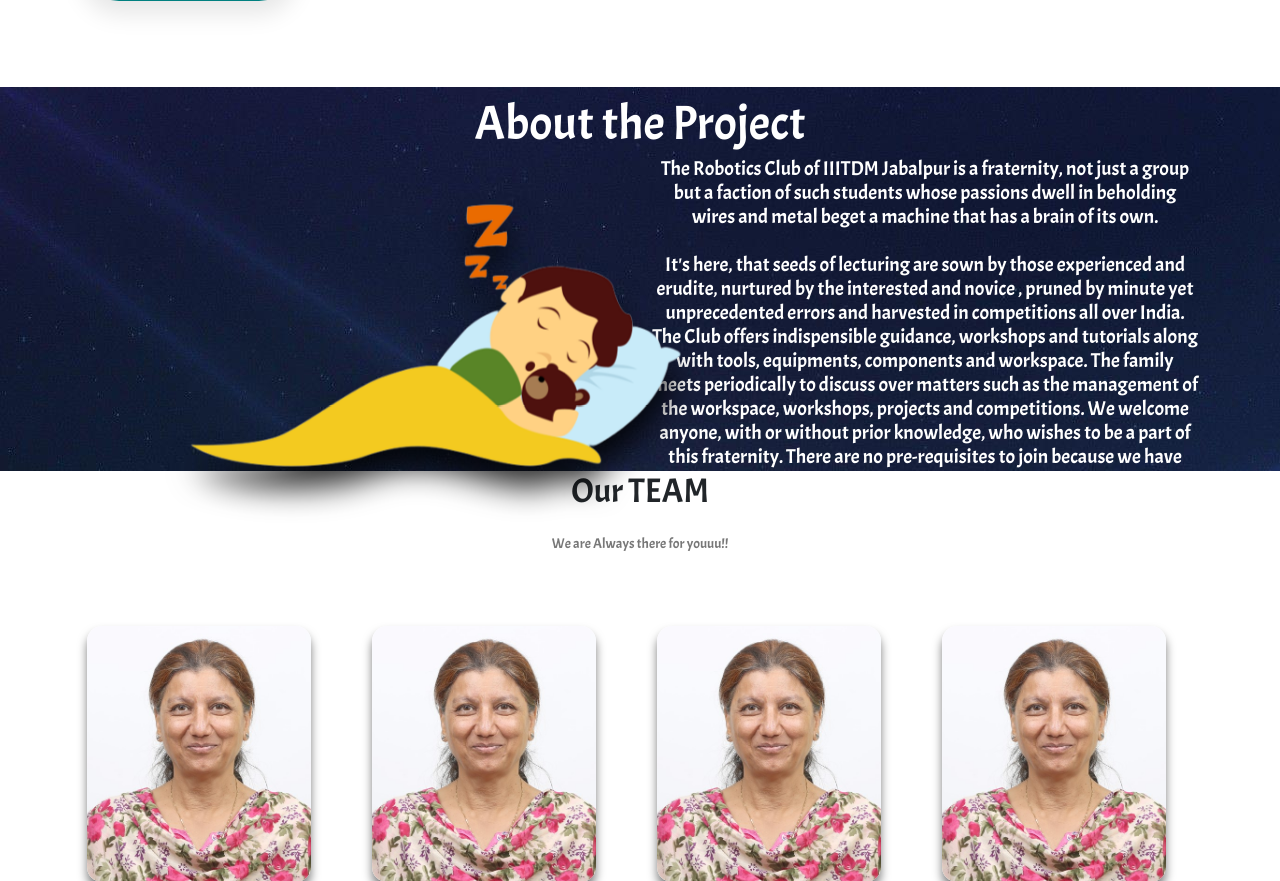
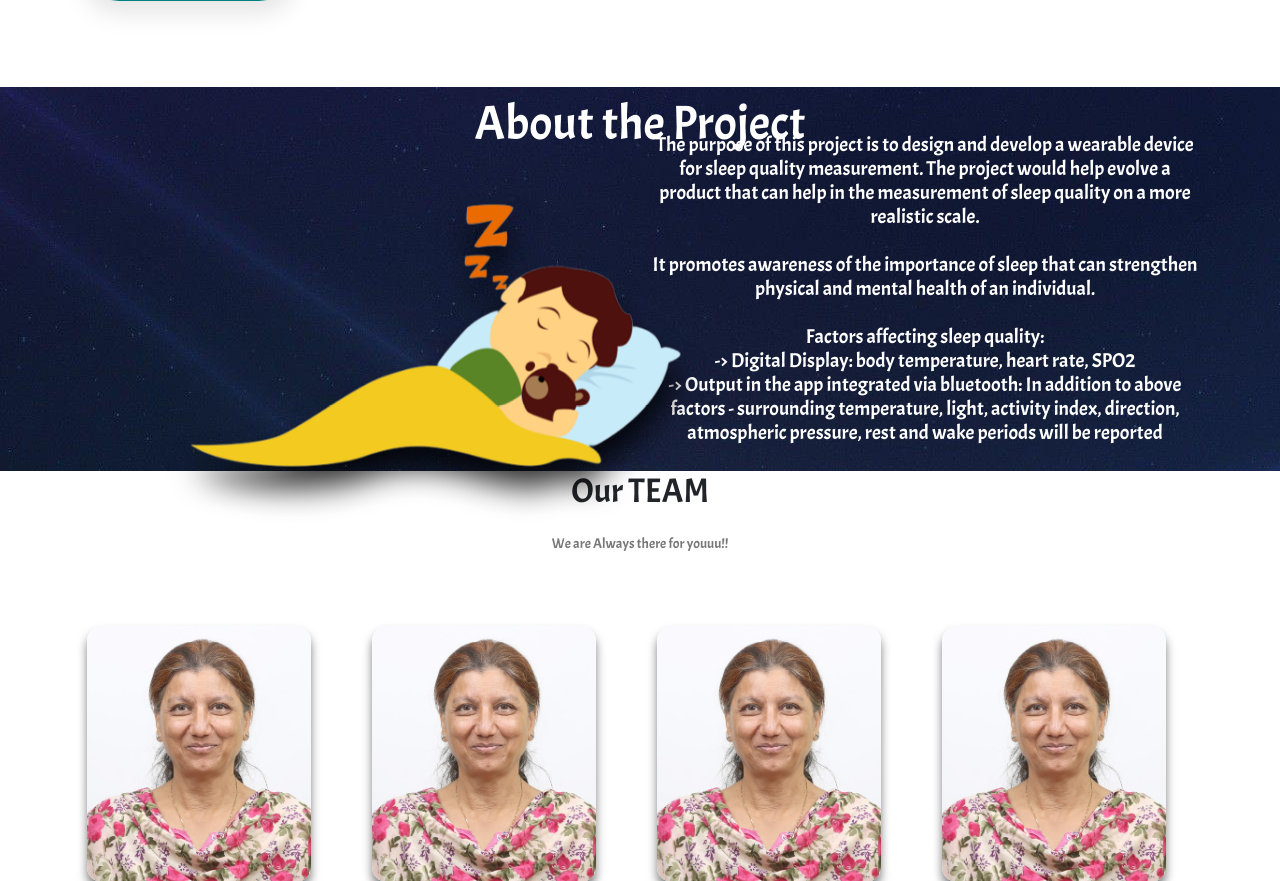
Before and after one commit to somya51p/Sleep_Quality, a Flask app: page / in a window 1280 px wide. Shown: the part 745-1626 px from the top of the page. Run offline with Flask 2, Linux system fonts and the light colour scheme; some libraries are stand-ins or nearby versions.

Commit message:
about us updated

```diff
--- a/templates/home.html
+++ b/templates/home.html
@@ -83,21 +83,20 @@
                 </div>
                 <div class="col-lg-6 col-10 mx-auto">
                     <div class="about_hero__text">
-                        <h4>The Robotics Club of IIITDM Jabalpur is a fraternity, not just a group but a faction of such students
-                            whose passions dwell in beholding wires and metal beget a machine that has a brain of its own.<br><br>
-                            It's here, that seeds of lecturing are sown by those experienced and erudite, nurtured by the
-                            interested
-                            and novice , pruned by minute yet unprecedented errors and harvested in competitions all over India.
-                            The
-                            Club offers indispensible guidance, workshops and tutorials along with tools, equipments, components
-                            and
-                            workspace. The family meets periodically to discuss over matters such as the management of the
-                            workspace,
-                            workshops, projects and competitions. We welcome anyone, with or without prior knowledge, who wishes
-                            to be
-                            a part of this fraternity. There are no pre-requisites to join because we have members that believe
-                            in the
-                            transfer of knowledge, especially that which concerns our precious interest in Robotics..
+                        <h4>The purpose of this project is to design and develop a wearable device for sleep quality measurement. The project would help evolve a product that can help in the measurement of sleep quality on a more realistic scale.
+                            <br><br>
+
+                            It promotes awareness of the importance of sleep that can
+                            strengthen physical and mental health of an individual.<br><br>
+                            Factors affecting sleep quality: <br>
+                            -> Digital Display: body temperature, heart rate, SPO2<br>
+                            -> Output in the app integrated via bluetooth: In
+                            addition to above factors - surrounding temperature,
+                            light, activity index, direction, atmospheric pressure,
+                            rest and wake periods will be reported<br><br>
+                            This is how a user could develop sleep plan and improve one's sleep quality.
+                            The webapp would suggest improvements to the user based on final output.
+
                         </h4>
                     </div>
                 </div>
@@ -244,7 +243,7 @@
     <div class="wrapper container">
         <div class="copyright">
             <p>Copyright &copy;2022 All rights reserved | Made with
-        <i class="far fa-heart"></i> by <a href="https://github.com/somya51p/" target="_blank">Somya Prajapati</a></p>
+        <i class="far fa-heart"></i></p>
         </div>
         <div class="icons">
             <a href="https://www.facebook.com/robotics.iiitdmj/" target="_blank" class="box"><i class="fab fa-facebook-f"></i></a>
```
